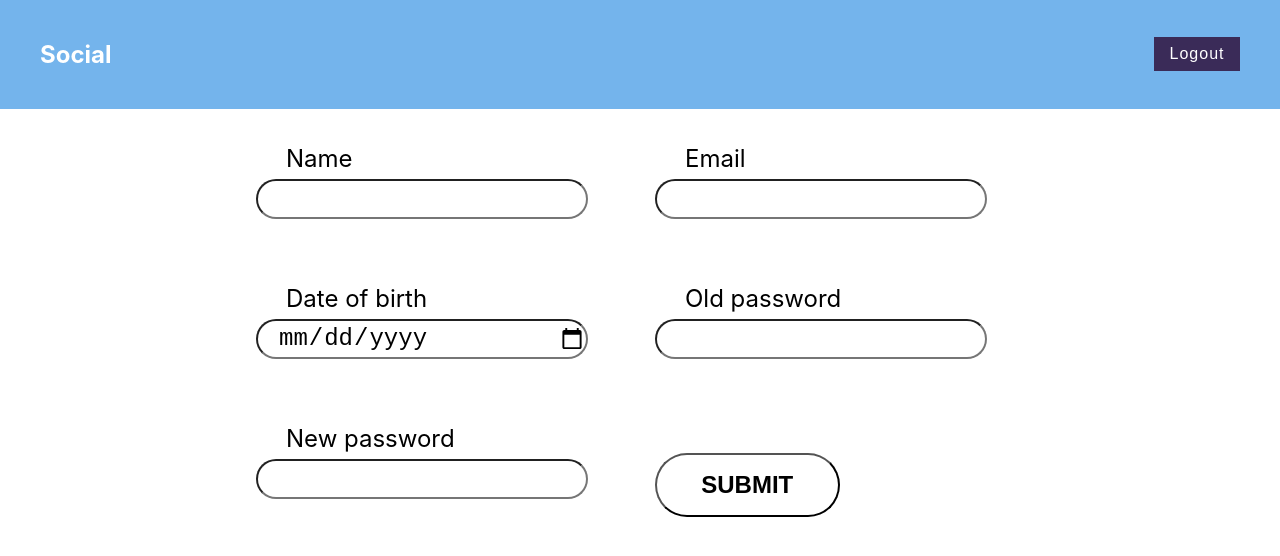
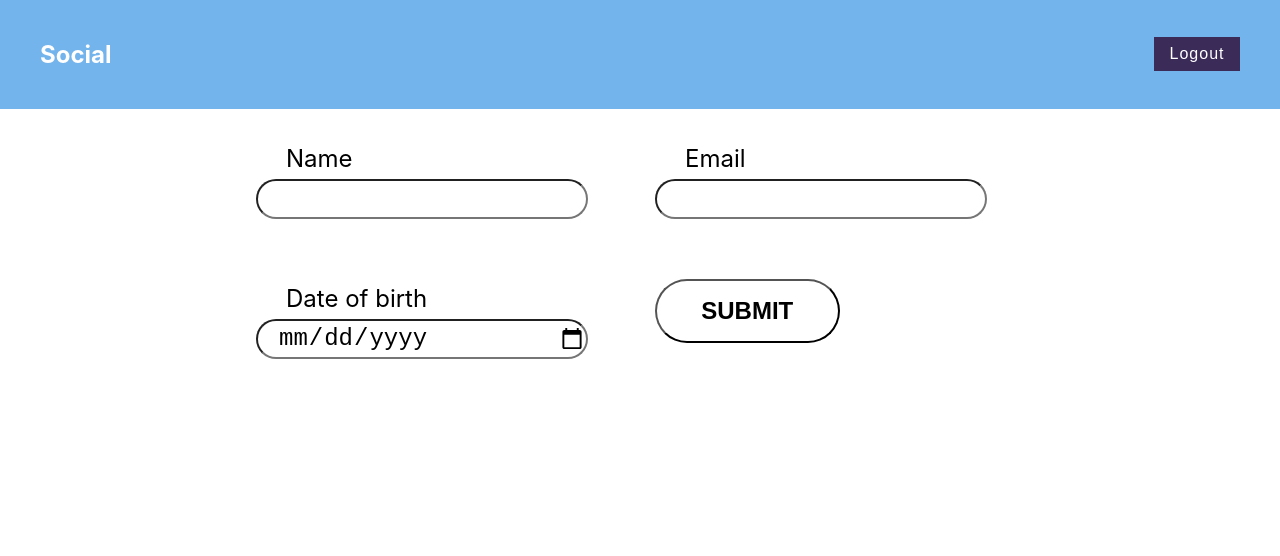
Before and after one commit to ngconghau/social, a Next.js app: page /user in a window 1280 px wide. Shown: the top 556 px of the page. Built offline with nearby package versions, Linux system fonts and the light colour scheme; no server answers; the database is empty.

Commit message:
update 7-4

```diff
--- a/pages/posts/index.js
+++ b/pages/posts/index.js
@@ -39,6 +39,7 @@ const Post = () => {
         })
         return Promise.resolve(users)
       })
+
     getAllUserPosts.then((userPosts) => {
       let uids = userPosts.map((usePost) => {
         return usePost.uid
@@ -80,6 +81,7 @@ const Post = () => {
         createdAt: new Date(),
         updatedAt: new Date(),
       })
+    alert('create success')
   }
   return (
     <>
--- a/pages/user/index.js
+++ b/pages/user/index.js
@@ -8,8 +8,6 @@ const UserInfo = () => {
     name: '',
     email: '',
     dateofbirth: '',
-    oldPass: '',
-    newPass: '',
   })
   useEffect(() => {
     firebase
@@ -19,7 +17,6 @@ const UserInfo = () => {
       .get()
       .then((doc) => {
         setUser({
-          ...user,
           name: doc.data().name,
           email: doc.data().email,
           dateofbirth: doc.data().dob,
@@ -27,7 +24,7 @@ const UserInfo = () => {
       })
   }, [])
 
-  const handleUpdateUser=()=>{
+  const handleUpdateUser = () => {
     firebase
       .firestore()
       .collection('users')
@@ -38,7 +35,7 @@ const UserInfo = () => {
         dob: user.dateofbirth,
         updatedAt: new Date(),
       })
-      alert('update success')
+    alert('update success')
   }
   return (
     <>
@@ -83,20 +80,9 @@ const UserInfo = () => {
               />
             </div>
           </div>
+
           <div className={styles.col}>
-            <div className={styles.form_group}>
-              <label>Old password</label>
-              <input type="password" />
-            </div>
-          </div>
-          <div className={styles.col}>
-            <div className={styles.form_group}>
-              <label>New password</label>
-              <input type="password" />
-            </div>
-          </div>
-          <div className={styles.col}>
-            <input type="submit" value="Submit" onClick={handleUpdateUser}/>
+            <input type="submit" value="Submit" onClick={handleUpdateUser} />
           </div>
         </div>
       </div>
```
